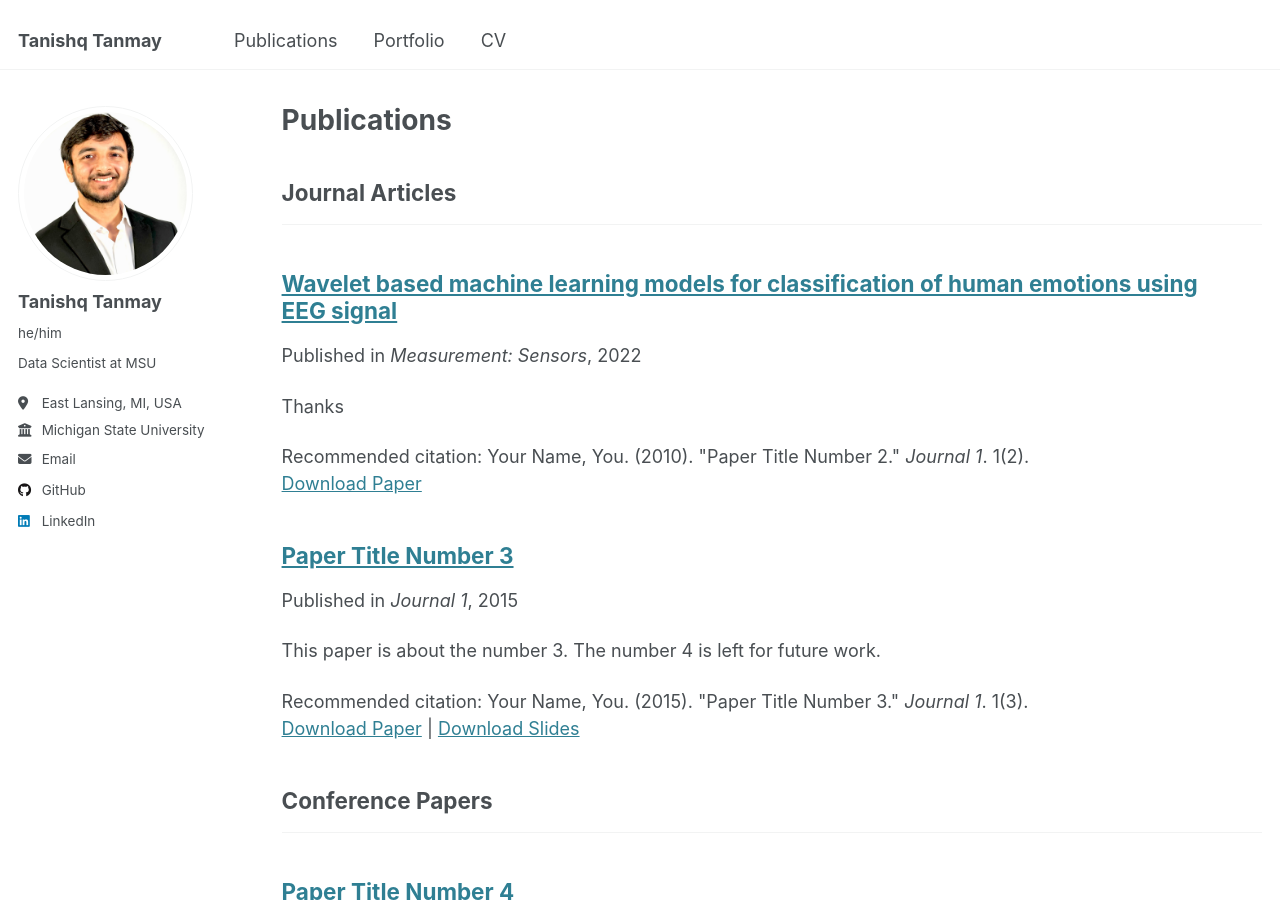
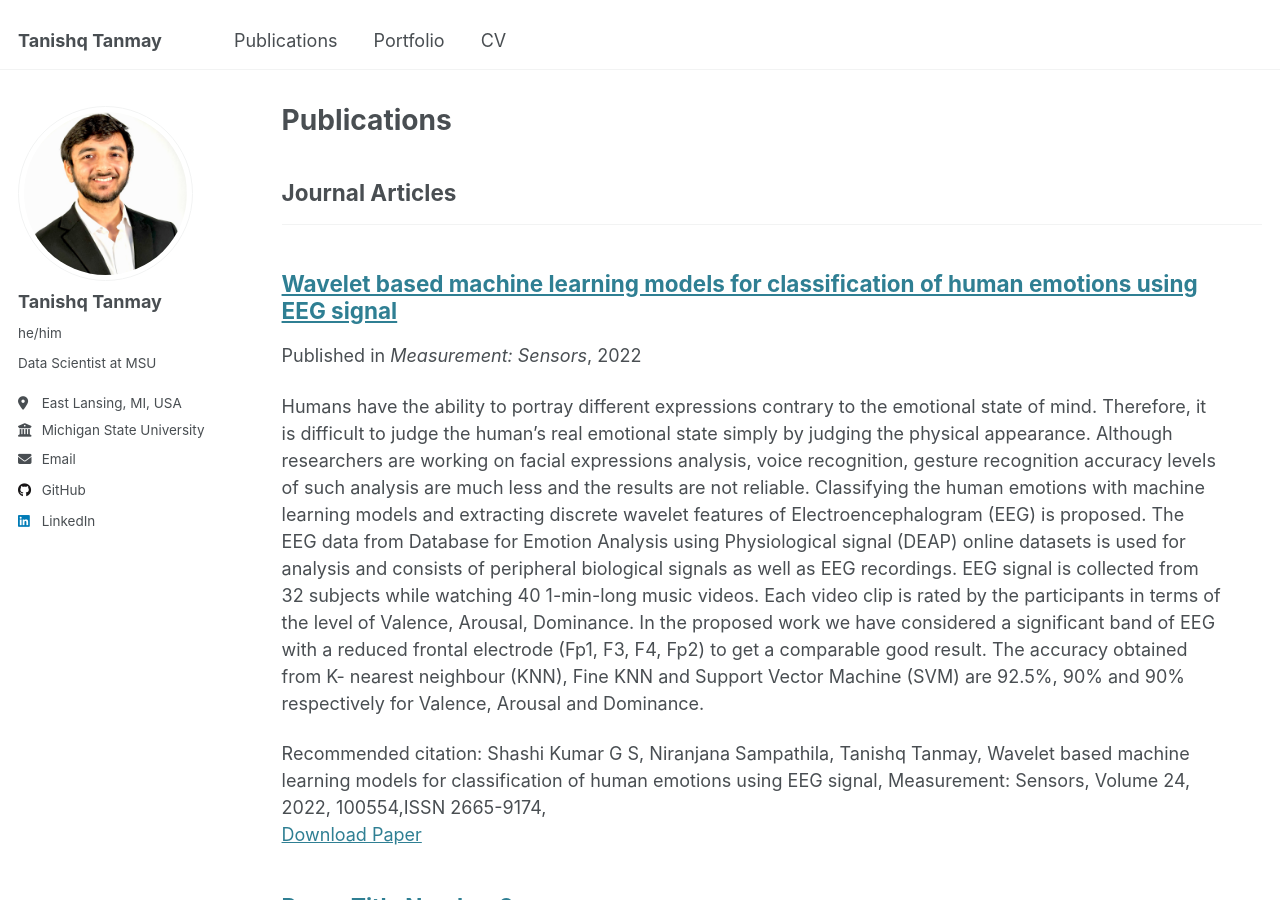
Before and after one commit to tanishq51099/tanishq51099.github.io, a Jekyll site: the page built from _pages/publications.html, in a window 1280 px wide and 900 px high. Built offline with Jekyll 4.4.1, drawn with Linux system fonts in a browser that asks for light colours.

Commit message:
Update 2010-10-01-paper-title-number-2.md

```diff
--- a/_publications/2010-10-01-paper-title-number-2.md
+++ b/_publications/2010-10-01-paper-title-number-2.md
@@ -3,12 +3,12 @@ title: "Wavelet based machine learning models for classification of human emotio
 collection: publications
 category: manuscripts
 permalink: /publication/2022-11-12-Wavelet-based-machine-learning-models-for-classification-of-human-emotions-using-EEG-signal
-excerpt: "Thanks"
+excerpt: "Humans have the ability to portray different expressions contrary to the emotional state of mind. Therefore, it is difficult to judge the human's real emotional state simply by judging the physical appearance. Although researchers are working on facial expressions analysis, voice recognition, gesture recognition accuracy levels of such analysis are much less and the results are not reliable. Classifying the human emotions with machine learning models and extracting discrete wavelet features of Electroencephalogram (EEG) is proposed. The EEG data from Database for Emotion Analysis using Physiological signal (DEAP) online datasets is used for analysis and consists of peripheral biological signals as well as EEG recordings. EEG signal is collected from 32 subjects while watching 40 1-min-long music videos. Each video clip is rated by the participants in terms of the level of Valence, Arousal, Dominance. In the proposed work we have considered a significant band of EEG with a reduced frontal electrode (Fp1, F3, F4, Fp2) to get a comparable good result. The accuracy obtained from K- nearest neighbour (KNN), Fine KNN and Support Vector Machine (SVM) are 92.5%, 90% and 90% respectively for Valence, Arousal and Dominance."
 date: 2022-11-12
 venue: "Measurement: Sensors"
 slidesurl:
 paperurl: "https://www.sciencedirect.com/science/article/pii/S266591742200188X"
-citation: 'Your Name, You. (2010). &quot;Paper Title Number 2.&quot; <i>Journal 1</i>. 1(2).'
+citation: 'Shashi Kumar G S, Niranjana Sampathila, Tanishq Tanmay, Wavelet based machine learning models for classification of human emotions using EEG signal, Measurement: Sensors, Volume 24, 2022, 100554,ISSN 2665-9174,'
 ---
 
 The contents above will be part of a list of publications, if the user clicks the link for the publication than the contents of section will be rendered as a full page, allowing you to provide more information about the paper for the reader. When publications are displayed as a single page, the contents of the above "citation" field will automatically be included below this section in a smaller font.
```
